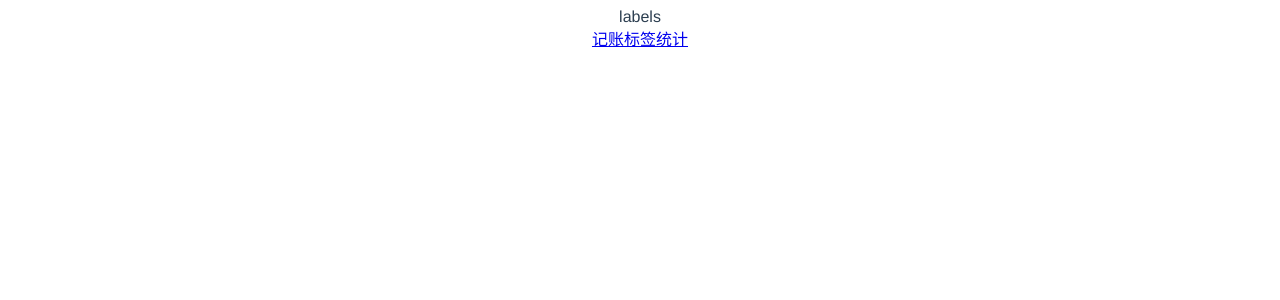
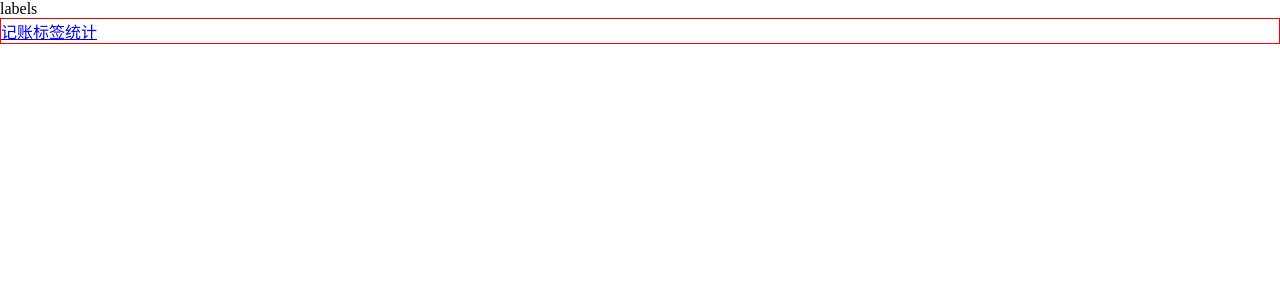
Before and after one commit to sherryYYX/money-react-code, a Vue app: page /#/labels in a window 1280 px wide. Shown: the top 300 px of the page. Built offline with nearby package versions, Linux system fonts and the light colour scheme.

Commit message:
money布局

```diff
--- a/src/App.vue
+++ b/src/App.vue
@@ -1,10 +1,15 @@
 <template>
-  <div id="app">
+  <div>
     <router-view/>
   </div>
 </template>
 
 <style lang="scss">
+  *{
+    margin: 0;
+    padding: 0;
+    box-sizing: border-box;
+  }
 #app {
   font-family: Avenir, Helvetica, Arial, sans-serif;
   -webkit-font-smoothing: antialiased;
@@ -26,6 +31,7 @@
   }
 }
 </style>
+
 <script>
   import Nav from "@/components/Nav"
   export default {
--- a/src/components/Nav.vue
+++ b/src/components/Nav.vue
@@ -1,5 +1,5 @@
 <template>
-  <div>
+  <div class="nav">
     <router-link to="/money" >记账</router-link>
     <router-link to="/labels" >标签</router-link>
     <router-link to="/statistics" >统计</router-link>
@@ -13,5 +13,7 @@
 </script>
 
 <style lang="scss" scoped>
-
+  .nav{
+    border: 1px solid red;
+  }
 </style>
--- a/src/views/Money.vue
+++ b/src/views/Money.vue
@@ -1,6 +1,8 @@
 <template>
-  <div>
-    money
+  <div class="money-mav">
+    <div class="content">
+      money
+    </div>
     <Nav/>
   </div>
 </template>
@@ -12,5 +14,15 @@
 </script>
 
 <style lang="scss" scoped>
-
+.money-mav{
+  border:2px solid green;
+  display: flex;
+  flex-direction: column;
+  height: 100vh;
+}
+.content{
+  border: 1px solid blue;
+  flex-grow: 1;
+  overflow: auto;
+}
 </style>
```
